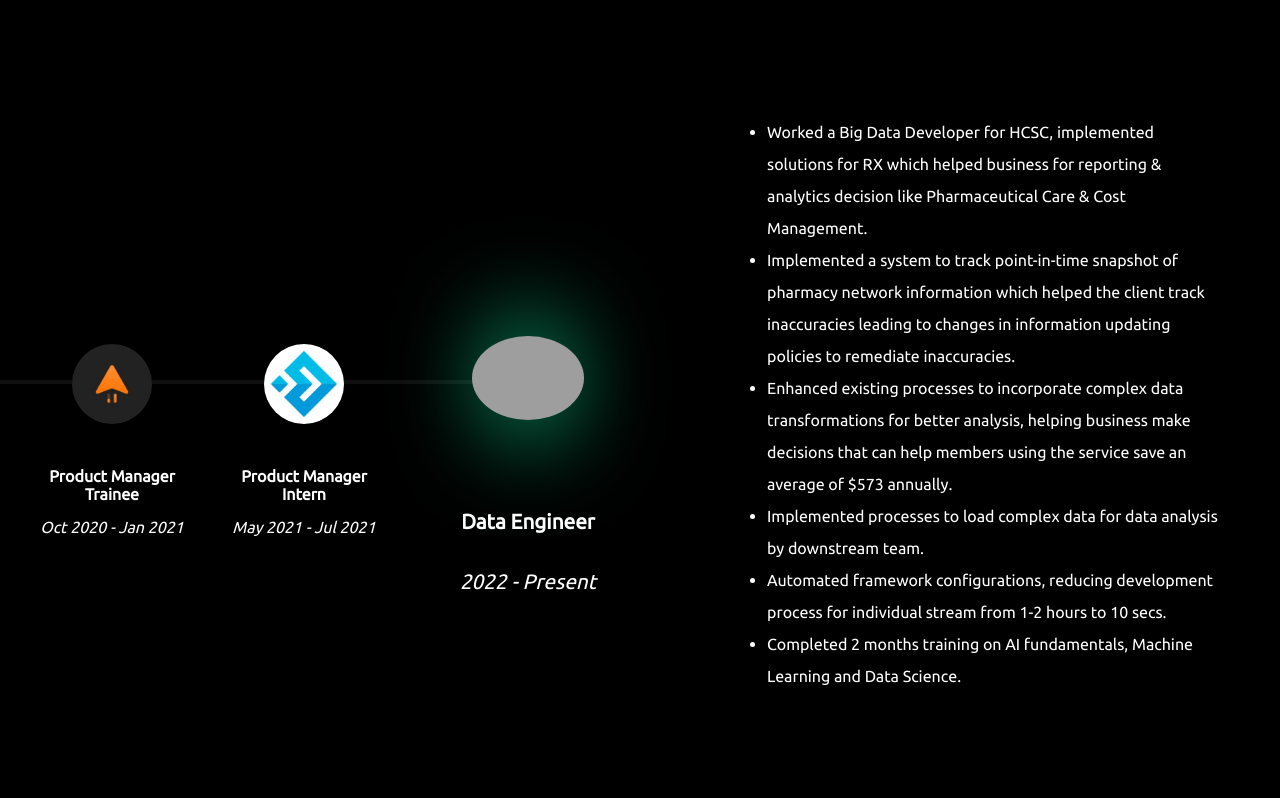
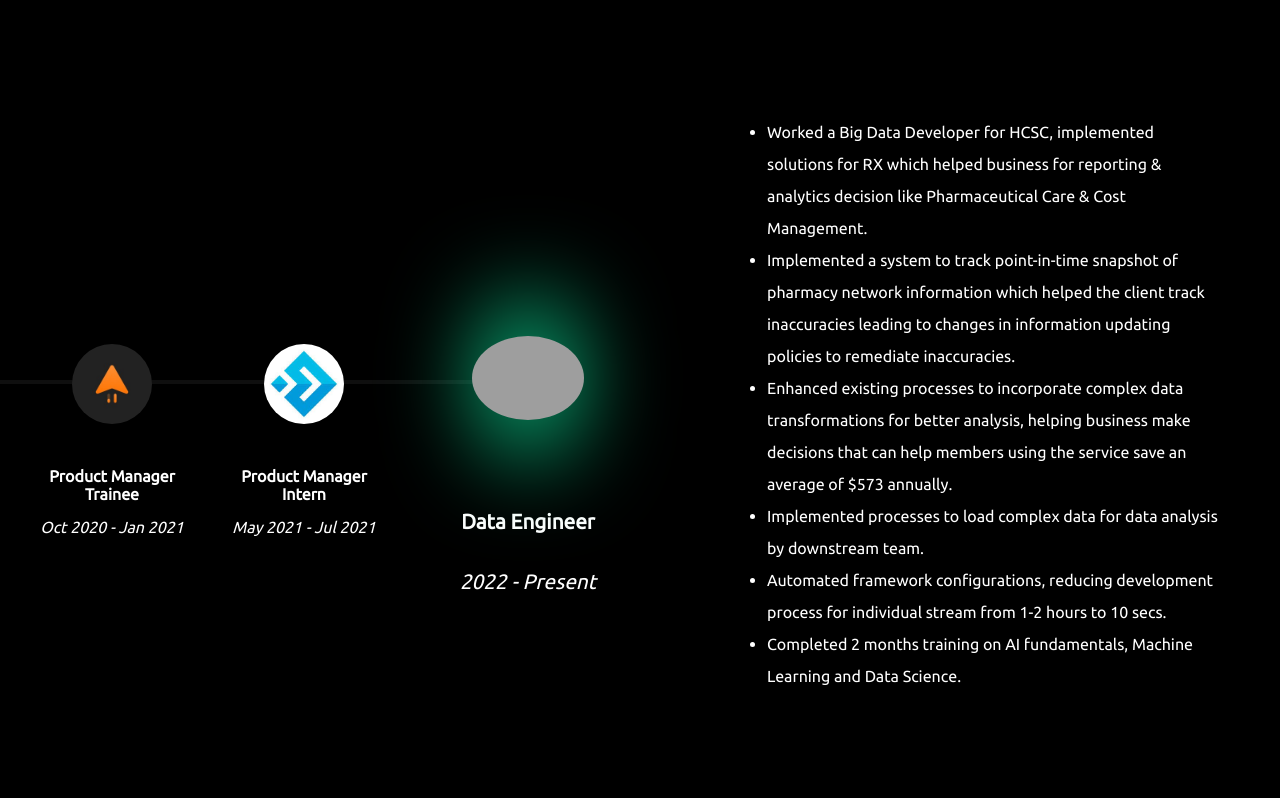
Before and after one commit to saurabhburewar/portfolio, a React (Create React App) app: page / in a window 1280 px wide. Shown: the part 1004-1802 px from the top of the page. Built offline with nearby package versions, Linux system fonts and the light colour scheme; grey boxes are pictures that could not be loaded.

Commit message:
Update exp.css

```diff
--- a/src/components/Experience/exp.css
+++ b/src/components/Experience/exp.css
@@ -95,8 +95,8 @@
 
 .expActive {
     position: absolute;
-    width: 30%;
-    height: 30%;
+    width: 40%;
+    height: 40%;
     border-radius: 50%;
     background: #0bda95;
     filter: blur(3em);
```
